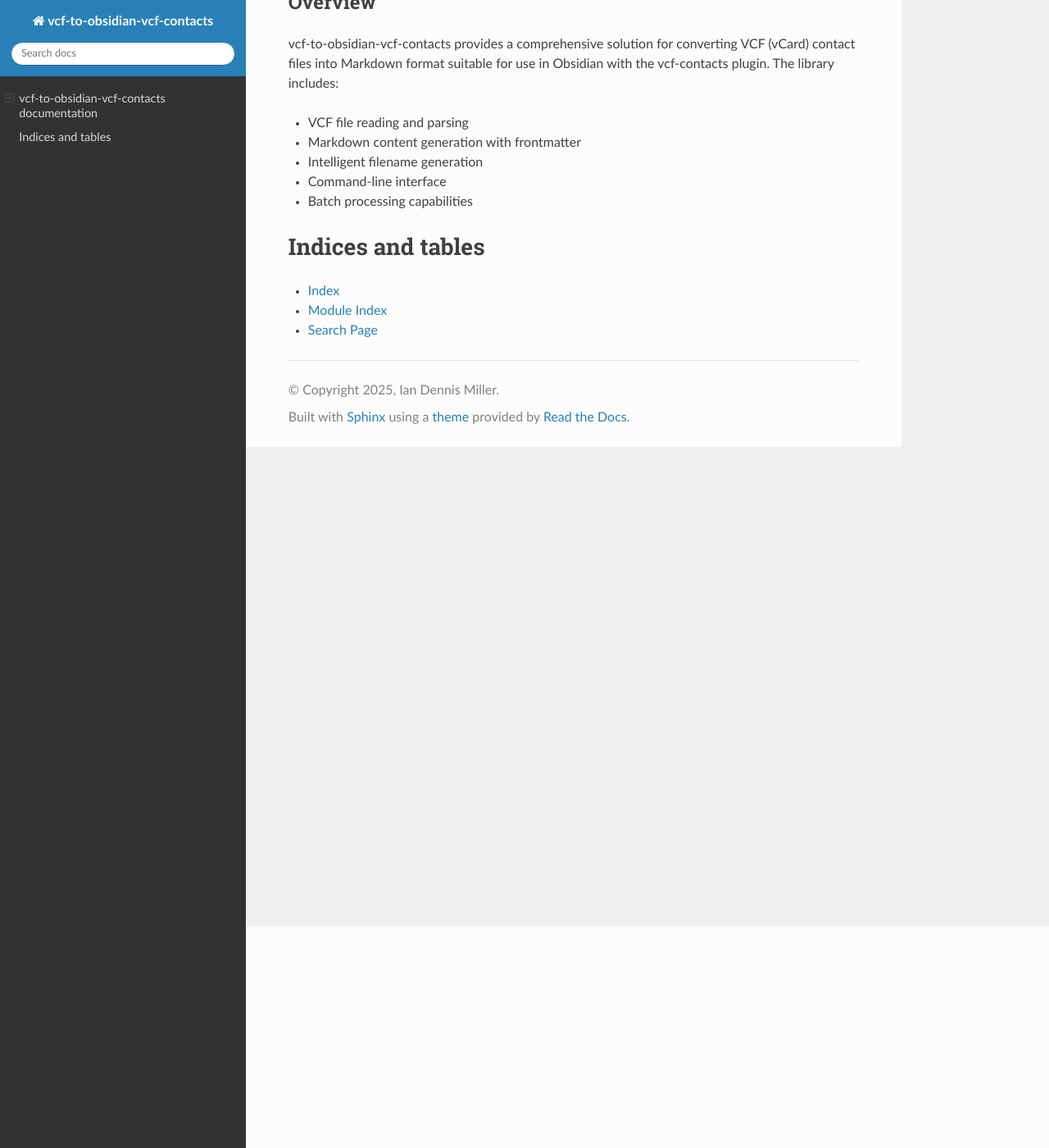
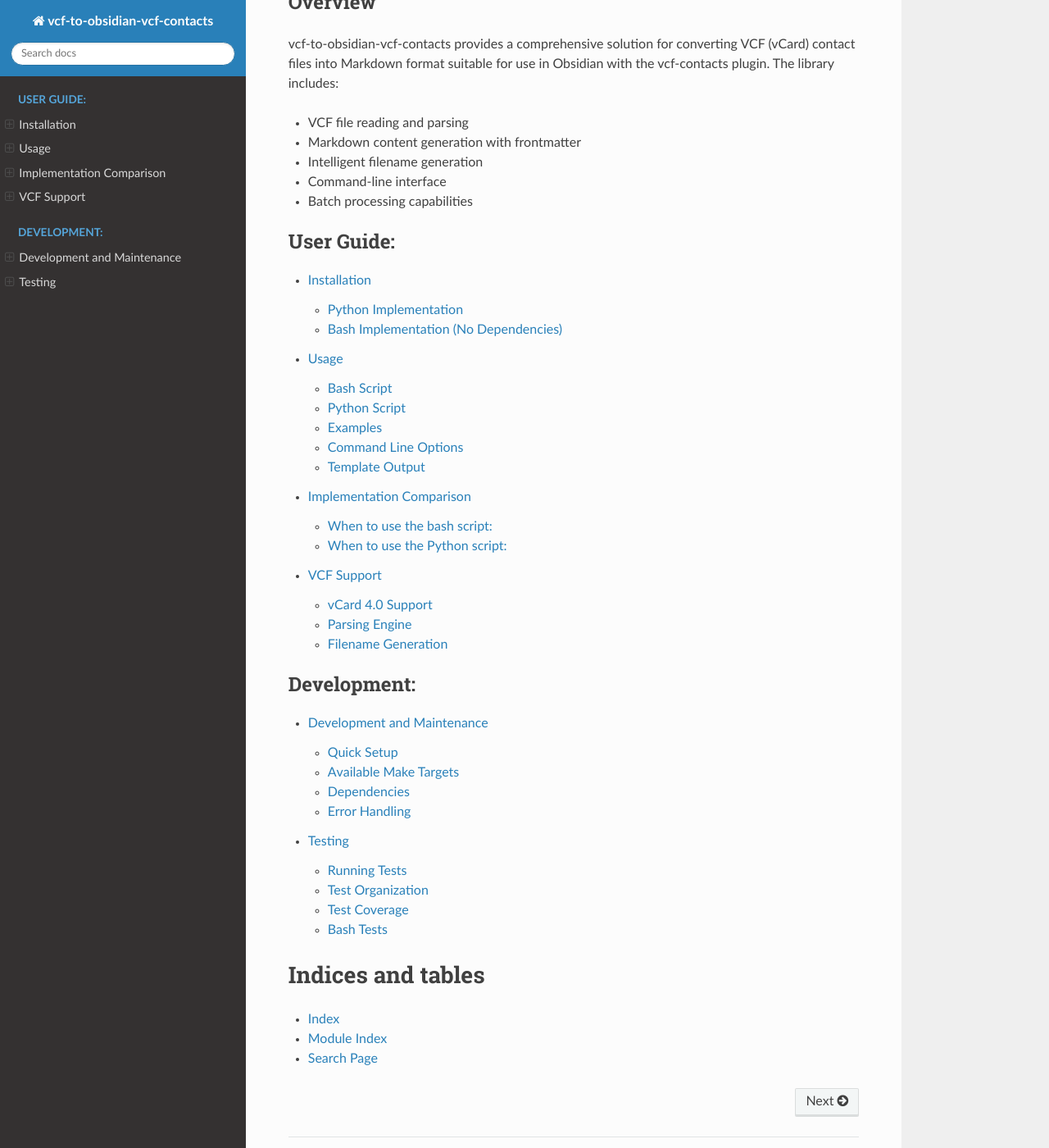
Before and after one commit to iandennismiller/vcf-to-obsidian-vcf-contacts, a Sphinx documentation site: the page built from sphinx/source/index.rst, in a window 1280 px wide and 1400 px high, scrolled down 270 px. Shown: the whole window at 82% size. Built offline with Sphinx 7.4.7 and the Read the Docs theme 3.1.0, drawn with Linux system fonts in a browser that asks for light colours; pages that are not in the unit, such as notebooks, are missing from menus; part of the change alters nothing that is shown.

Commit message:
Convert markdown documentation to reStructuredText and integrate into Sphinx
Co-authored-by: iandennismiller <90502+iandennismiller@users.noreply.github.com>

```diff
--- /dev/null
+++ b/sphinx/source/development.rst
@@ -0,0 +1,86 @@
+Development and Maintenance
+===========================
+
+This project includes a comprehensive Makefile for installation, testing, linting, and other maintenance tasks.
+
+Quick Setup
+-----------
+
+::
+
+   # Set up development environment
+   make setup-dev
+
+   # Run all tests
+   make test-all
+
+   # Run linting
+   make lint
+
+   # Show all available targets
+   make help
+
+
+Available Make Targets
+----------------------
+
+**Installation:**
+- ``make install`` - Install package dependencies
+- ``make install-dev`` - Install development dependencies (includes pytest)
+- ``make install-lint`` - Install linting tools (flake8, black, isort, mypy)
+- ``make setup-dev`` - Set up complete development environment
+
+**Testing:**
+- ``make test`` - Run all available tests
+- ``make test-bash`` - Run bash implementation tests
+- ``make test-python`` - Run Python tests with pytest
+- ``make test-all`` - Run all tests (bash and python if available)
+
+**Linting and Code Quality:**
+- ``make lint`` - Run all linting tools
+- ``make lint-python`` - Run Python linting (flake8, black, isort, mypy)
+- ``make lint-bash`` - Run bash script linting (shellcheck)
+- ``make format`` - Format code using black and isort
+
+**Build and Package:**
+- ``make build`` - Build package (syntax check, make executable)
+- ``make package`` - Create distributable package
+- ``make check-deps`` - Check if required dependencies are available
+
+**Maintenance:**
+- ``make clean`` - Clean temporary files and build artifacts
+- ``make docs`` - Show usage documentation
+- ``make demo`` - Run a quick demo with test data
+
+**Development Workflows:**
+- ``make ci`` - Run full CI pipeline (install, test, lint)
+- ``make dev-check`` - Quick development check (test + lint)
+- ``make quick-start`` - Show quick start guide
+
+Dependencies
+------------
+
+The Makefile handles dependency installation automatically. For manual installation:
+
+**Required for Python implementation:**
+- Python 3.12+
+- vobject 0.9.0+
+- click 8.0.0+
+
+**Development dependencies:**
+- pytest 7.0.0+
+
+**Linting tools (optional):**
+- flake8, black, isort, mypy for Python
+- shellcheck for bash scripts
+
+Error Handling
+--------------
+
+The script includes robust error handling for:
+
+- Non-existent source directories
+- Empty directories with no VCF files
+- Malformed VCF files
+- File system permissions issues
+- Invalid characters in filenames
--- /dev/null
+++ b/sphinx/source/implementation-comparison.rst
@@ -0,0 +1,35 @@
+Implementation Comparison
+=========================
+
+This repository provides two implementations with different trade-offs:
+
+=================== ================================= =================================
+Feature             Bash Script                       Python Script
+=================== ================================= =================================
+**Dependencies**    None (standard Unix tools)       Python 3.12+, vobject, click
+**Performance**     Fast (line-by-line processing)   Fast (vobject parsing)
+**VCard Support**   3.0 and 4.0                      3.0 and 4.0 (via vobject)
+**Field Parsing**   Manual regex-based               Library-based
+**Error Handling**  Basic                             Comprehensive
+**Portability**     Unix/Linux/macOS (bash 4.0+)     Cross-platform
+**Maintenance**     Self-contained                    Library dependencies
+=================== ================================= =================================
+
+When to use the bash script:
+----------------------------
+
+- No Python environment available
+- Minimal dependencies preferred
+- Unix/Linux/macOS environments with bash 4.0+
+- Simple deployment scenarios
+- Note: macOS users need to install bash 4.0+ via Homebrew due to built-in bash 3.2
+
+When to use the Python script:
+------------------------------
+
+- Python environment already available
+- Cross-platform compatibility needed
+- More robust error handling required
+- Integration with Python workflows
+
+Both implementations produce identical output format and support the same command line interface.
--- a/sphinx/source/index.rst
+++ b/sphinx/source/index.rst
@@ -25,7 +25,23 @@ vcf-contacts plugin. The library includes:
 
 .. toctree::
    :maxdepth: 2
-   :caption: Contents:
+   :caption: User Guide:
+
+   installation
+   usage
+   implementation-comparison
+   vcf-support
+
+.. toctree::
+   :maxdepth: 2
+   :caption: Development:
+
+   development
+   testing
+
+.. toctree::
+   :maxdepth: 2
+   :caption: API Reference:
 
    autoapi/vcf_to_obsidian/index
 
--- /dev/null
+++ b/sphinx/source/installation.rst
@@ -0,0 +1,60 @@
+Installation
+============
+
+This repository provides two implementations with different installation requirements:
+
+Python Implementation
+---------------------
+
+For the Python implementation, you need:
+
+- Python 3.12+ (tested with Python 3.12.3)
+- vobject 0.9.0+ (for enhanced vCard 3.0/4.0 parsing)
+- click 8.0.0+ (for command line interface)
+
+Option 1: Install with pip (Recommended)
+^^^^^^^^^^^^^^^^^^^^^^^^^^^^^^^^^^^^^^^^
+
+::
+
+   pip install vcf-to-obsidian-vcf-contacts
+
+
+Option 2: Install with pipx (For CLI tools)
+^^^^^^^^^^^^^^^^^^^^^^^^^^^^^^^^^^^^^^^^^^^
+
+::
+
+   pipx install vcf-to-obsidian-vcf-contacts
+
+
+Option 3: Development Installation
+^^^^^^^^^^^^^^^^^^^^^^^^^^^^^^^^^^
+
+1. Clone this repository:
+::
+
+   git clone https://github.com/iandennismiller/vcf-to-obsidian-vcf-contacts.git
+   cd vcf-to-obsidian-vcf-contacts
+
+
+2. Install in development mode with testing dependencies:
+::
+
+   pip install -e .[dev]
+
+
+This installs the package in editable mode along with pytest for running tests.
+
+Bash Implementation (No Dependencies)
+-------------------------------------
+
+The bash script requires only standard Unix tools and works on any system with bash:
+
+::
+
+   # Make executable
+   chmod +x scripts/vcf-to-obsidian.sh
+
+
+No additional installation is required for the bash implementation.
--- /dev/null
+++ b/sphinx/source/testing.rst
@@ -0,0 +1,186 @@
+Testing
+=======
+
+The project includes a comprehensive test suite to ensure reliability and correctness, organized using pytest.
+
+Running Tests
+-------------
+
+Run the test suite using pytest:
+
+::
+
+   pytest
+
+
+Or run with verbose output:
+
+::
+
+   pytest -v
+
+
+Run tests for a specific functionality:
+
+::
+
+   pytest tests/test_vcf_reading.py      # VCF parsing tests
+   pytest tests/test_markdown_writing.py # Markdown generation tests
+   pytest tests/test_command_line.py     # CLI functionality tests
+   pytest tests/test_filename_generation.py # Filename logic tests
+   pytest tests/test_integration.py      # End-to-end integration tests
+
+
+Test Organization
+-----------------
+
+Tests are organized into separate files by functionality:
+
+- **``tests/test_vcf_reading.py``** - VCF file parsing and data extraction
+- **``tests/test_markdown_writing.py``** - Markdown content generation
+- **``tests/test_command_line.py``** - Command line interface functionality
+- **``tests/test_filename_generation.py``** - Filename generation logic and special character handling
+- **``tests/test_integration.py``** - End-to-end integration tests
+
+Test Coverage
+-------------
+
+The test suite covers:
+
+- VCF parsing with various field combinations
+- Filename generation priority logic (FN > constructed name > UID > filename)
+- Special character handling in filenames and UIDs
+- Markdown content generation and frontmatter
+- Template system functionality
+- Command line interface behavior
+- Edge cases (empty fields, missing data)
+- Error handling scenarios
+
+Bash Tests
+----------
+
+The bash implementation has its own comprehensive test suite located in ``tests/bash/``.
+
+Test Structure
+^^^^^^^^^^^^^^
+
+The bash tests are organized by functionality into separate test files:
+
+- **``test_file_processing.sh``** - Tests single file, folder, and mixed source processing
+- **``test_filename_priority.sh``** - Tests filename generation priority logic (FN > constructed name > UID > filename)
+- **``test_special_characters.sh``** - Tests special character handling in filenames and UIDs
+- **``test_content_validation.sh``** - Tests output content format and structure validation
+- **``test_vcard_support.sh``** - Tests VCard 3.0 and 4.0 format support
+- **``test_cli_options.sh``** - Tests command line interface options and error handling
+- **``test_shell_compatibility.sh``** - Tests bash version requirements and shell detection
+
+Running Bash Tests
+^^^^^^^^^^^^^^^^^^
+
+Run All Tests
+"""""""""""""
+
+To run the complete bash test suite:
+
+::
+
+   ./tests/bash/run_all_tests.sh
+
+
+This will execute all test files in sequence and provide a summary report.
+
+Run Individual Test Files
+"""""""""""""""""""""""""
+
+To run a specific test file:
+
+::
+
+   ./tests/bash/test_file_processing.sh
+   ./tests/bash/test_filename_priority.sh
+   ./tests/bash/test_special_characters.sh
+   ./tests/bash/test_content_validation.sh
+   ./tests/bash/test_vcard_support.sh
+   ./tests/bash/test_cli_options.sh
+   ./tests/bash/test_shell_compatibility.sh
+
+
+Using Make Commands
+"""""""""""""""""""
+
+You can also use the provided Makefile commands:
+
+::
+
+   make test-bash          # Run bash implementation tests
+   make test-all           # Run all tests (bash and python if available)
+
+
+Test Output
+^^^^^^^^^^^
+
+Each test file provides:
+- ✅ Individual test case results
+- 🎯 Summary of passed/failed tests
+- 🧹 Automatic cleanup of temporary files
+
+The main test runner (``run_all_tests.sh``) provides:
+- 📊 Color-coded output
+- 📈 Overall test statistics
+- 🧪 Comprehensive test coverage report
+
+Test Data
+^^^^^^^^^
+
+Tests use the VCF files in ``tests/data/`` which contain various test scenarios:
+- Different VCard versions (3.0 and 4.0)
+- Various field combinations
+- Special characters and edge cases
+- Priority testing scenarios
+
+VCF Test Files
+""""""""""""""
+
+Each test file represents a specific test scenario and is designed to test specific filename generation logic and VCF parsing scenarios:
+
+- ``constructed_name_fallback.vcf`` - Contact with N (structured name) but no FN or UID
+- ``content_generation_test.vcf`` - Complete contact with all fields for markdown generation testing
+- ``empty_uid.vcf`` - Contact with empty UID field
+- ``fn_preferred.vcf`` - Contact with both FN and UID to test FN preference
+- ``full_name_and_uid.vcf`` - Contact with both full name and UID
+- ``full_name_only.vcf`` - Contact with FN but no UID
+- ``minimal_contact.vcf`` - Minimal contact with only organization
+- ``priority_test_constructed_over_uid.vcf`` - Test constructed name priority over UID
+- ``priority_test_fn_over_uid.vcf`` - Test FN priority over UID
+- ``special_characters_filename.vcf`` - Contact with special characters in FN
+- ``special_characters_uid.vcf`` - Contact with special characters in UID
+- ``uid_fallback.vcf`` - Contact with UID and structured name
+- ``uid_only.vcf`` - Contact with UID but no FN
+- ``uid_only_no_names.vcf`` - Contact with only UID, no name information
+- ``uid_special_chars_fallback.vcf`` - UID with special characters when used as fallback
+
+Requirements
+^^^^^^^^^^^^
+
+- Bash 4.0+ (for array support and advanced features)
+- Standard Unix tools (``sed``, ``grep``, ``find``, etc.)
+- Write access to ``/tmp`` directory for test outputs
+
+Adding New Tests
+^^^^^^^^^^^^^^^^
+
+To add a new test file:
+
+1. Create a new test file following the naming pattern ``test_<functionality>.sh``
+2. Make it executable: ``chmod +x test_<functionality>.sh``
+3. Add it to the ``TEST_FILES`` array in ``run_all_tests.sh``
+4. Follow the existing test structure and conventions
+
+Test Conventions
+^^^^^^^^^^^^^^^^
+
+- Use descriptive test names and clear output messages
+- Clean up temporary files in each test
+- Use unique temporary directory names to avoid conflicts
+- Exit with code 0 on success, non-zero on failure
+- Provide clear failure messages with expected vs actual results
--- /dev/null
+++ b/sphinx/source/usage.rst
@@ -0,0 +1,89 @@
+Usage
+=====
+
+This document provides comprehensive usage examples for both implementations.
+
+Bash Script
+-----------
+
+The bash script (``scripts/vcf-to-obsidian.sh``) provides functionality with zero dependencies:
+
+::
+
+   # Convert a single VCF file
+   ./scripts/vcf-to-obsidian.sh --file contact.vcf --obsidian ./obsidian-vault/contacts
+
+   # Convert all VCF files in a directory
+   ./scripts/vcf-to-obsidian.sh --folder ./contacts --obsidian ./obsidian-vault/contacts
+
+   # Process multiple sources
+   ./scripts/vcf-to-obsidian.sh --folder ./contacts1 --folder ./contacts2 --file ./special.vcf --obsidian ./vault
+
+   # Enable verbose output
+   ./scripts/vcf-to-obsidian.sh --folder ./contacts --obsidian ./vault --verbose
+
+
+Python Script
+-------------
+
+After installing with pip or pipx:
+::
+
+   vcf-to-obsidian --folder <source_vcf_directory> --obsidian <destination_obsidian_folder>
+
+
+Or using the Python script directly:
+::
+
+   python scripts/vcf_to_obsidian.py --folder <source_vcf_directory> --obsidian <destination_obsidian_folder>
+
+
+Examples
+--------
+
+Convert all VCF files from a directory:
+::
+
+   vcf-to-obsidian --folder ./contacts --obsidian ./obsidian-vault/contacts
+
+
+Convert a specific VCF file:
+::
+
+   vcf-to-obsidian --file ./contact.vcf --obsidian ./obsidian-vault/contacts
+
+
+Process multiple sources to single destination:
+::
+
+   vcf-to-obsidian --folder ./contacts1 --folder ./contacts2 --file ./special.vcf --obsidian ./vault
+
+
+With verbose output:
+::
+
+::
+
+   vcf-to-obsidian --folder ./contacts --obsidian ./obsidian-vault/contacts --verbose
+
+
+Command Line Options
+--------------------
+
+- ``--folder``: Source directory containing VCF files (can be specified multiple times)
+- ``--obsidian``: Destination directory for generated Markdown files (required, single directory only)
+- ``--file``: Specific VCF file to process (can be specified multiple times)
+- ``--verbose`` or ``-v``: Enable verbose output
+- ``--help`` or ``-h``: Show help message
+
+**Note**: You must specify at least one source (either ``--folder`` or ``--file``) and exactly one destination (``--obsidian``).
+
+Template Output
+---------------
+
+The script generates markdown output with a fixed template that is compatible with the obsidian-vcf-contacts plugin format. The template includes:
+
+- YAML frontmatter with all contact metadata extracted directly from the VCF file
+- Structured markdown content optimized for Obsidian
+
+The template works directly with the VCF data structure to ensure maximum compatibility and reduce complexity. No custom templates are supported - the built-in template ensures consistent, reliable output.
--- /dev/null
+++ b/sphinx/source/vcf-support.rst
@@ -0,0 +1,41 @@
+VCF Support
+===========
+
+The script supports both vCard 3.0 and vCard 4.0 formats and extracts the following fields:
+
+- **UID**: Unique Identifier (used for stable filename generation)
+- **FN**: Full Name
+- **N**: Structured Name (Family;Given;Additional;Prefix;Suffix)
+- **ORG**: Organization
+- **TEL**: Phone Numbers (with type detection)
+- **EMAIL**: Email Addresses (with type detection)
+- **ADR**: Addresses (with type detection)
+- **URL**: Website URL
+- **BDAY**: Birthday
+- **NOTE**: Notes/Comments
+
+vCard 4.0 Support
+-----------------
+
+The script uses the ``vobject`` library for enhanced vCard parsing, which provides:
+
+- **Better vCard 4.0 compatibility**: Improved parsing of modern vCard format
+- **Robust field handling**: More accurate extraction of complex fields like addresses
+- **Type parameter support**: Proper handling of type parameters (HOME, WORK, etc.)
+
+Parsing Engine
+--------------
+
+The script uses the ``vobject`` library for comprehensive vCard 3.0/4.0 support. This ensures reliable parsing of VCF files while taking advantage of modern parsing capabilities.
+
+Filename Generation
+-------------------
+
+The script uses a priority-based approach for generating Markdown filenames:
+
+1. **Full Name (FN)** (highest priority): Uses the full name from the VCF FN field (e.g., ``John Doe.md``)
+2. **Constructed Name** (fallback): If no FN field, combines given and family names (e.g., ``John Smith.md``)
+3. **UID** (fallback): If no name is available, uses the UID field (e.g., ``12345-abcde-67890.md``)
+4. **VCF Filename** (final fallback): Uses the original VCF filename if no other options are available
+
+This approach prioritizes human-readable filenames while providing UID-based fallback for stability when contact information is incomplete.
```
